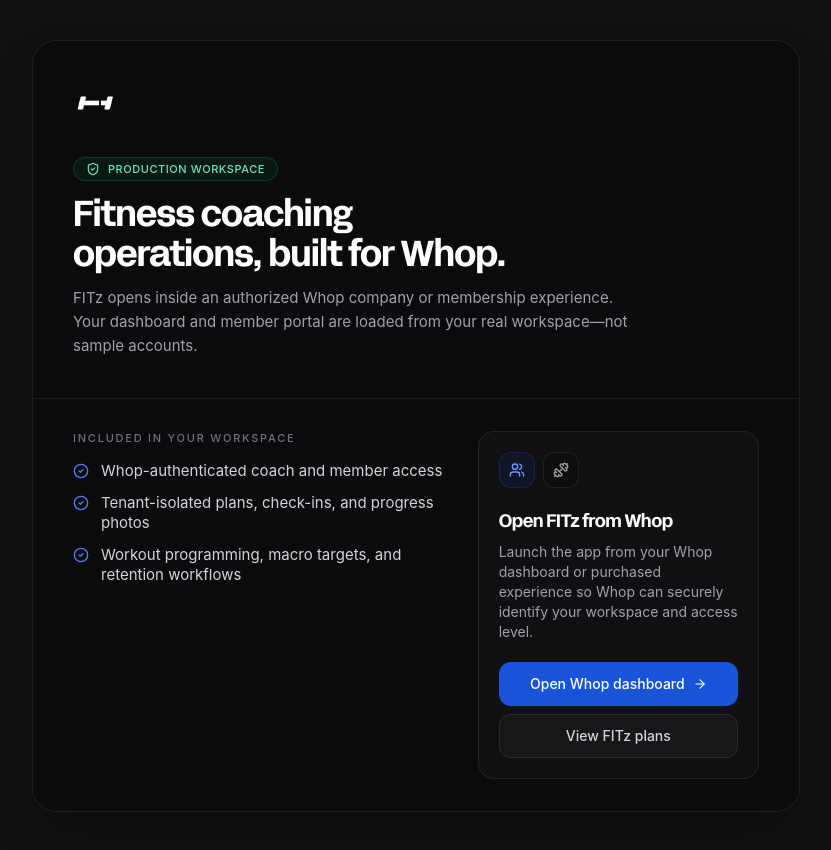
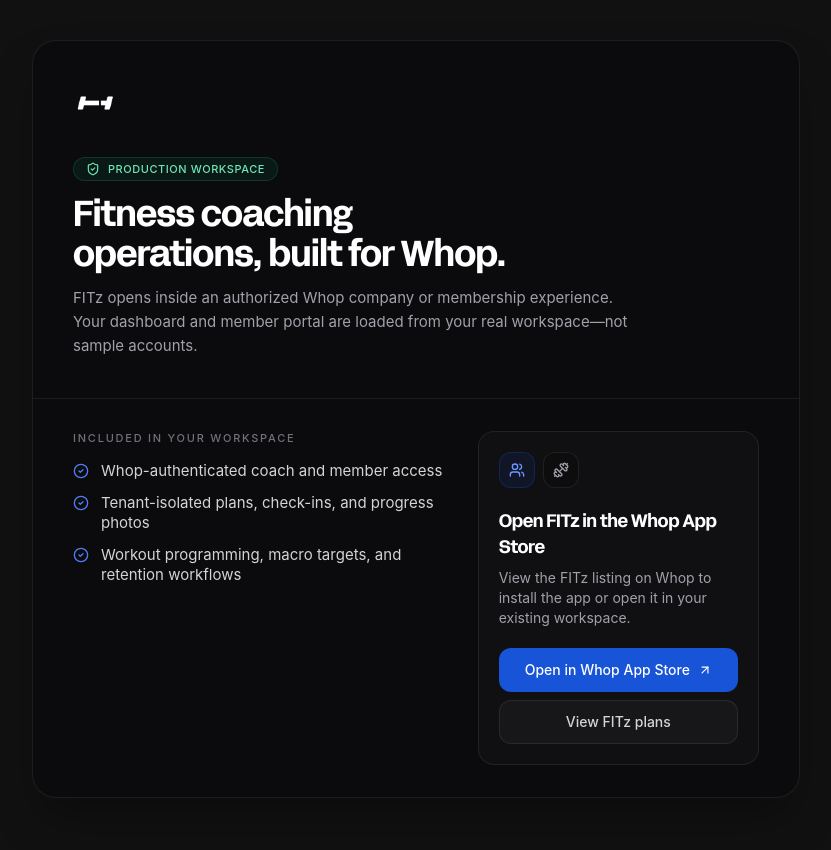
Before and after one commit to awaissamar567-web/FITz, a Next.js app: page / in a window 1280 px wide. Shown: the whole page, without its empty margins (224-1055 px from the left). Built offline with nearby package versions, Linux system fonts and the light colour scheme; no server answers; a web font is replaced by a local one.

Commit message:
Link home CTA to FITz Whop app store listing

```diff
--- a/app/page.tsx
+++ b/app/page.tsx
@@ -1,5 +1,5 @@
 import Link from "next/link";
-import { ArrowRight, CheckCircle2, Dumbbell, ShieldCheck, Users } from "lucide-react";
+import { ArrowUpRight, CheckCircle2, Dumbbell, ShieldCheck, Users } from "lucide-react";
 
 const capabilities = [
   "Whop-authenticated coach and member access",
@@ -48,16 +48,18 @@ export default function HomePage() {
                 <Dumbbell className="h-4 w-4" />
               </span>
             </div>
-            <h2 className="mt-5 font-display text-lg font-semibold text-white">Open FITz from Whop</h2>
+            <h2 className="mt-5 font-display text-lg font-semibold text-white">Open FITz in the Whop App Store</h2>
             <p className="mt-2 text-xs leading-5 text-zinc-400">
-              Launch the app from your Whop dashboard or purchased experience so Whop can securely identify your workspace and access level.
+              View the FITz listing on Whop to install the app or open it in your existing workspace.
             </p>
             <div className="mt-5 grid gap-2">
               <a
-                href="https://whop.com/dashboard"
+                href="https://whop.com/apps/app_tcO2dkjgaQiZBF/"
+                target="_blank"
+                rel="noreferrer"
                 className="flex min-h-11 items-center justify-center gap-2 rounded-xl bg-[#1754d8] px-4 text-xs font-medium text-white transition-[background-color,transform] duration-150 hover:bg-[#154ac0] active:scale-[0.98]"
               >
-                Open Whop dashboard <ArrowRight className="h-3.5 w-3.5" />
+                Open in Whop App Store <ArrowUpRight className="h-3.5 w-3.5" />
               </a>
               <Link
                 href="/discover"
```
